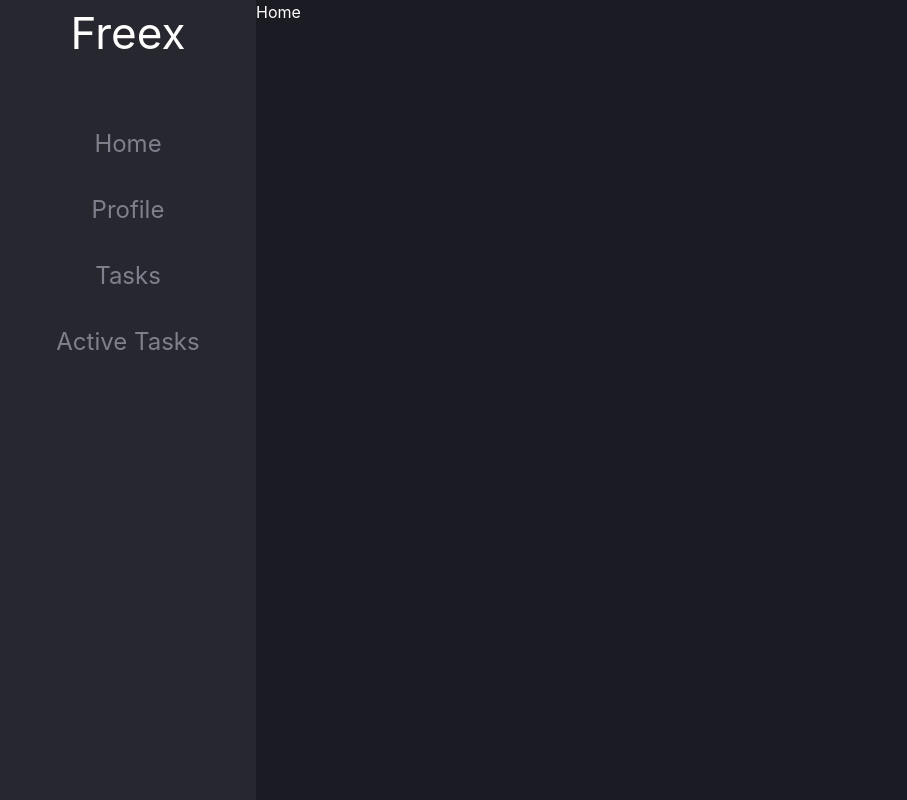
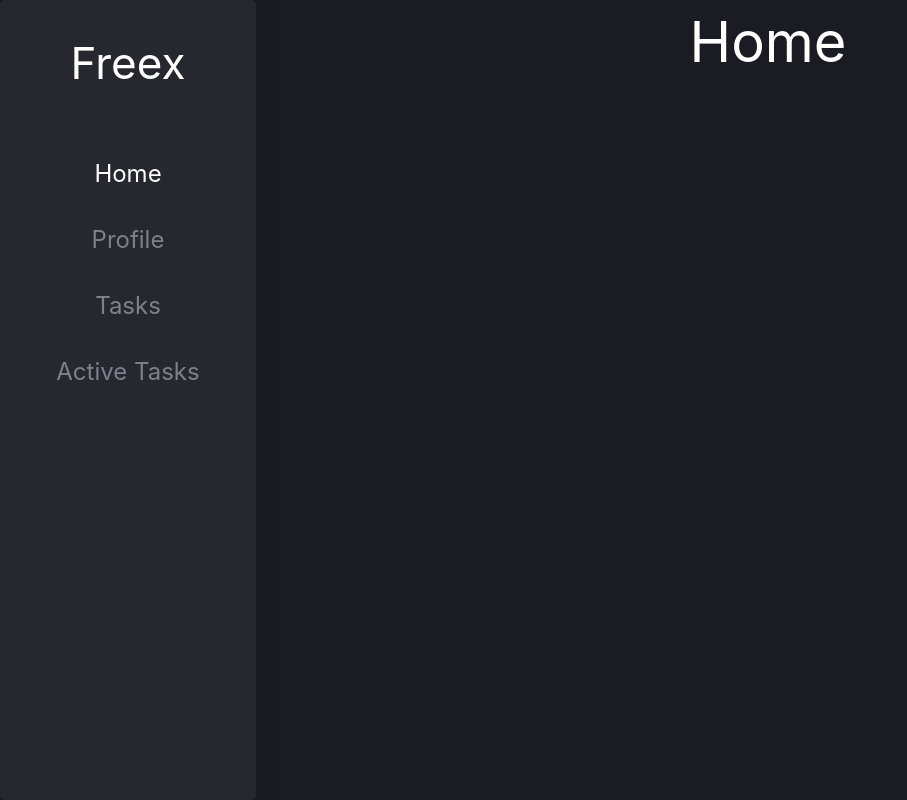
Before and after one commit to Alex-Hlatsko/react-todo-list, a React (Create React App) app: page / in a window 1280 px wide. Shown: the whole page, without its empty margins (0-907 px from the left). Built offline with nearby package versions, Linux system fonts and the light colour scheme.

Commit message:
routing design

```diff
--- a/src/components/Layout.jsx
+++ b/src/components/Layout.jsx
@@ -6,7 +6,7 @@ export const Layout = () => {
     <>
     <div className="structure">
       <nav>
-        <h1 className="logo">Freex</h1>
+        <NavLink to= "/" className="logo">Freex</NavLink>
         <NavLink to="/">Home</NavLink>
         <NavLink to="/profile">Profile</NavLink>
         <NavLink to="/tasks">Tasks</NavLink>
--- a/src/index.css
+++ b/src/index.css
@@ -35,13 +35,16 @@ code {
 }
 .structure nav{
   grid-area: navigation;
+  border-radius: 5px;
   display: flex;
   flex-direction: column;
   align-items: center;
   font-size: 24px;
   background-color: var(--grey);
+  box-shadow: 8px 0 10px var(--black);
 }
-.structure nav .logo{
+.structure nav a.logo{
+  color: var(--white);
   font-size: 44px;
   margin-bottom: 30px;
 }
@@ -51,9 +54,15 @@ code {
   color: var(--light_grey);
   transition: 0.3s;
 }
+.structure nav a.active{
+  color: var(--white);
+}
 .structure nav a:hover{
   color: var(--white);
 }
 .structure .content{
   grid-area: content;
+  display: flex;
+  justify-content: center;
+  font-size: 56px;
 }
```
